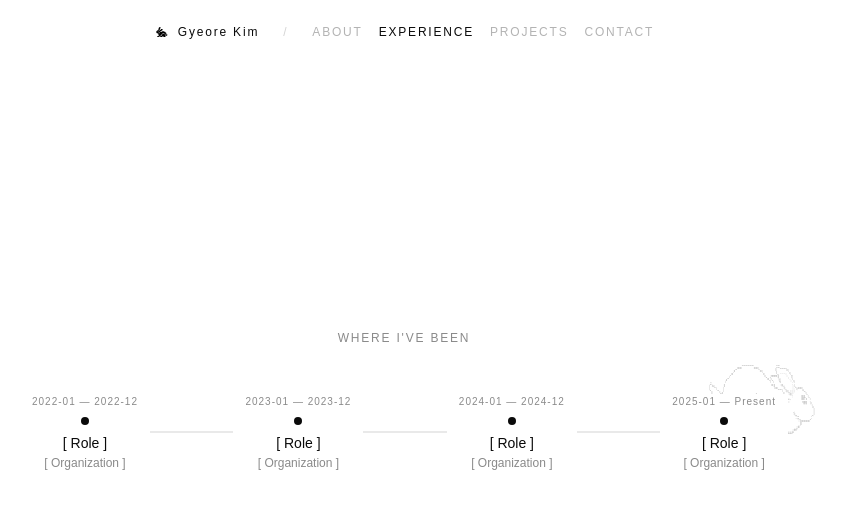
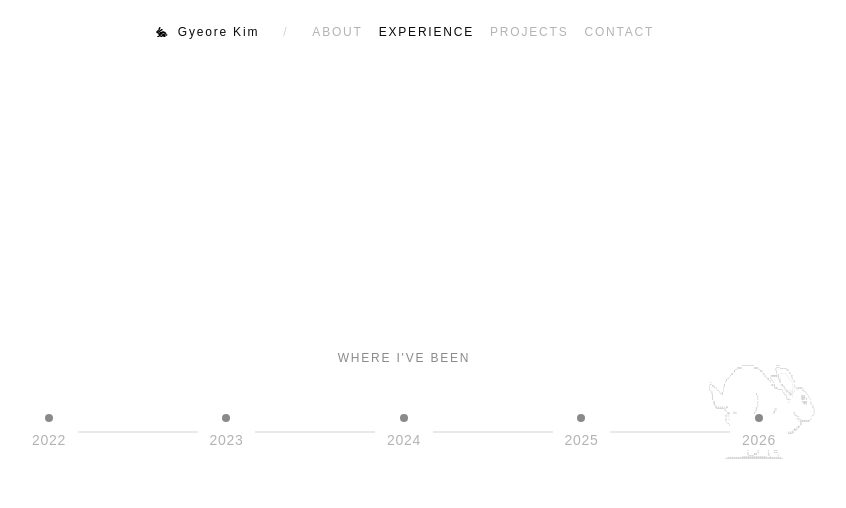
Before and after one commit to gyesswhat/gyesswhat.github.io, a React (Vite) app: page / in a window 1280 px wide. Both pictures are taken after a click on the button "EXPERIENCE". Shown: the top 508 px of the page, without its empty margins (236-1082 px from the left). Built offline with nearby package versions, Linux system fonts and the light colour scheme; a web font is replaced by a local one.

Commit message:
feat: rework Experience tab into year-based accordion

```diff
--- a/src/components/tabs/ExperienceTab.tsx
+++ b/src/components/tabs/ExperienceTab.tsx
@@ -1,37 +1,101 @@
-import experience from "../../content/experience.json";
-import type { ExperienceEntry } from "../../content/types";
-import { formatPeriod } from "../../lib/format";
+import { useEffect, useState } from "react";
+import { AnimatePresence, motion } from "framer-motion";
+import experienceJson from "../../content/experience.json";
+import type { ExperienceByYear } from "../../content/types";
 
-const timeline = experience as ExperienceEntry[];
+const experience = experienceJson as ExperienceByYear;
+
+const YEARS = ["2022", "2023", "2024", "2025", "2026"];
 
 export default function ExperienceTab() {
+  const [selectedYear, setSelectedYear] = useState<string | null>(null);
+
+  useEffect(() => {
+    const onKeyDown = (e: KeyboardEvent) => {
+      if (e.key === "Escape") setSelectedYear(null);
+    };
+    window.addEventListener("keydown", onKeyDown);
+    return () => window.removeEventListener("keydown", onKeyDown);
+  }, []);
+
+  const items = selectedYear ? experience[selectedYear] ?? [] : [];
+
   return (
-    <div className="flex h-full w-full flex-col items-center justify-center gap-12 px-6">
+    <div className="flex h-full w-full items-center justify-center px-6">
+      <motion.div
+        layout
+        className="flex w-full max-w-3xl flex-col items-center gap-12"
+      >
         <p className="bg-[var(--bg)] px-2 text-xs tracking-[0.15em] text-[var(--gray-400)]">
           WHERE I'VE BEEN
         </p>
 
-      <div className="relative flex w-full max-w-3xl items-center justify-between">
+        <div className="relative flex w-full items-center justify-between">
           <div className="absolute left-0 right-0 top-1/2 h-px -translate-y-1/2 bg-[var(--gray-200)]" />
 
-        {timeline.map((entry) => (
-          <div
-            key={`${entry.org}-${entry.start}`}
-            className="relative z-10 flex flex-col items-center gap-2 bg-[var(--bg)] px-3"
+          {YEARS.map((year) => {
+            const hasEntries = (experience[year] ?? []).length > 0;
+            const isSelected = selectedYear === year;
+            return (
+              <button
+                key={year}
+                type="button"
+                onClick={() => setSelectedYear(isSelected ? null : year)}
+                className="relative flex flex-col items-center gap-2 bg-[var(--bg)] px-3"
               >
-            <span className="text-[10px] tracking-[0.1em] text-[var(--gray-400)]">
-              {formatPeriod(entry)}
+                <span
+                  className="h-2 w-2 rounded-full transition-colors duration-200"
+                  style={{
+                    background: isSelected
+                      ? "var(--fg)"
+                      : hasEntries
+                        ? "var(--gray-400)"
+                        : "var(--gray-200)",
+                  }}
+                />
+                <span
+                  className="text-sm font-medium tracking-[0.05em] transition-colors duration-200"
+                  style={{ color: isSelected ? "var(--fg)" : "var(--gray-300)" }}
+                >
+                  {year}
                 </span>
-            <span className="h-2 w-2 rounded-full bg-[var(--fg)]" />
-            <div className="flex flex-col items-center gap-0.5 text-center">
+              </button>
+            );
+          })}
+        </div>
+
+        <AnimatePresence mode="wait">
+          {selectedYear && (
+            <motion.div
+              key={selectedYear}
+              initial={{ opacity: 0, height: 0 }}
+              animate={{ opacity: 1, height: "auto" }}
+              exit={{ opacity: 0, height: 0 }}
+              transition={{ duration: 0.25, ease: [0.65, 0, 0.35, 1] }}
+              className="w-full max-w-md overflow-hidden"
+            >
+              <div className="flex flex-col gap-4 border-t border-[var(--gray-100)] pt-6">
+                {items.length > 0 ? (
+                  items.map((item, i) => (
+                    <div key={i} className="flex flex-col gap-1 text-center">
                       <span className="text-sm font-medium text-[var(--fg)]">
-                {entry.role}
+                        {item.title}
                       </span>
-              <span className="text-xs text-[var(--gray-400)]">{entry.org}</span>
+                      <span className="text-sm text-[var(--gray-500)]">
+                        {item.description}
+                      </span>
                     </div>
+                  ))
+                ) : (
+                  <span className="text-center text-sm text-[var(--gray-400)]">
+                    [ nothing logged yet ]
+                  </span>
+                )}
               </div>
-        ))}
-      </div>
+            </motion.div>
+          )}
+        </AnimatePresence>
+      </motion.div>
     </div>
   );
 }
--- a/src/content/experience.json
+++ b/src/content/experience.json
@@ -1,6 +1,40 @@
-[
-  { "role": "[ Role ]", "org": "[ Organization ]", "start": "2022-01", "end": "2022-12" },
-  { "role": "[ Role ]", "org": "[ Organization ]", "start": "2023-01", "end": "2023-12" },
-  { "role": "[ Role ]", "org": "[ Organization ]", "start": "2024-01", "end": "2024-12" },
-  { "role": "[ Role ]", "org": "[ Organization ]", "start": "2025-01", "end": null }
-]
+{
+  "2022": [
+    {
+      "title": "Suwon Foreign Language High School",
+      "description": "Graduated from the English language track."
+    },
+    {
+      "title": "Ewha Womans University",
+      "description": "Entered Scranton College — Computer Science, with Digital Humanities and Philosophy."
+    }
+  ],
+  "2023": [
+    {
+      "title": "Ewha Computer Club (ECC), 48th",
+      "description": "Wrote my first Spring application and decided backend was the thing."
+    }
+  ],
+  "2024": [
+    {
+      "title": "Lund University, Sweden",
+      "description": "Spent the fall semester on exchange."
+    }
+  ],
+  "2025": [
+    {
+      "title": "UNIS, 6th — President, Backend Lead",
+      "description": "Ran Ewha's startup society for a year while leading its backend track."
+    }
+  ],
+  "2026": [
+    {
+      "title": "KUSITMS, 33rd",
+      "description": "Joined a national IT strategy society and shipped GLIT with the team."
+    },
+    {
+      "title": "SWEETS Lab @ Ewha",
+      "description": "Started as an undergraduate intern in software testing research."
+    }
+  ]
+}
```
Also changed, not shown: src/content/types.ts (+5 -5 lines), 1 other file (tests, documents, lock files or other folders). Lines whose indentation alone changed are shown as unchanged.
